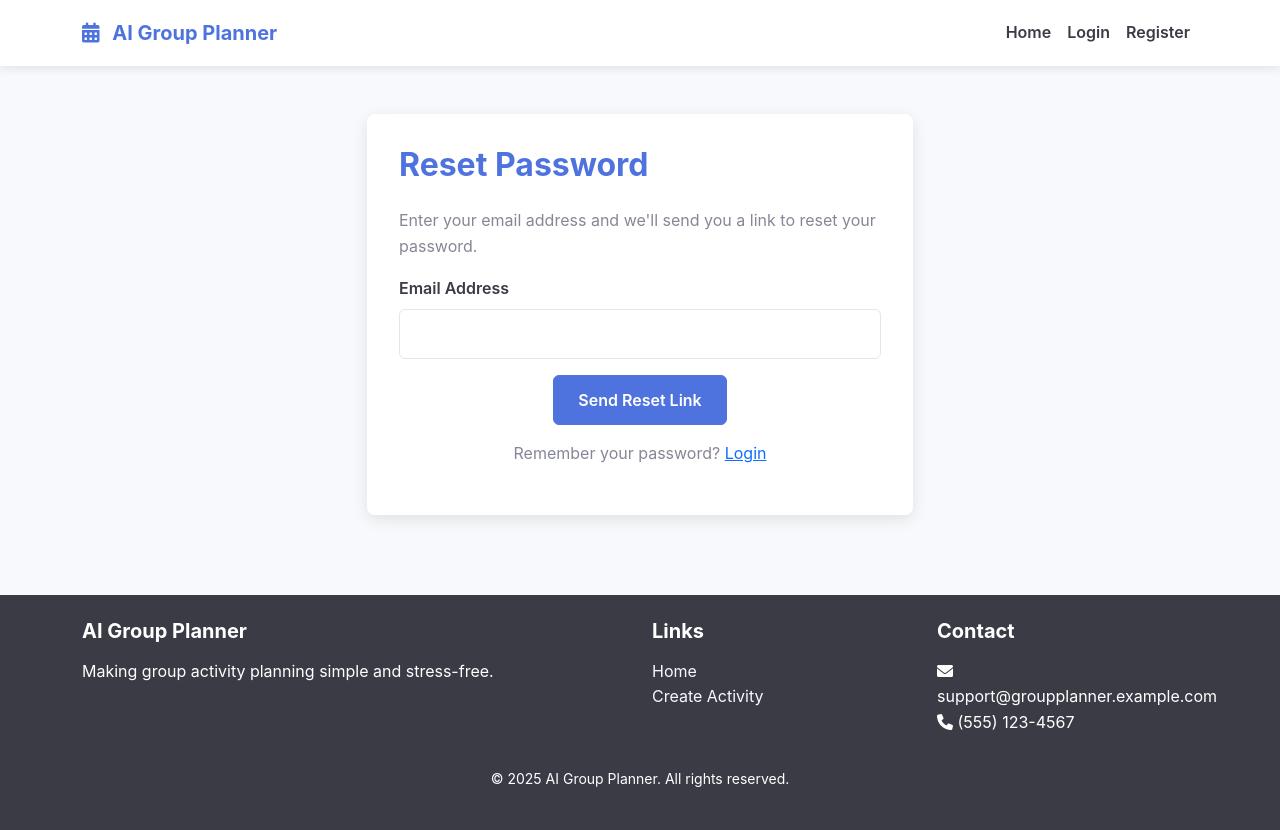
After one commit to Dommers-AI-Agents/AI-Agent-ActivityPlanner, a Flask app: page /reset_password_request in a window 1280 px wide. The commit adds this page. Run offline with Flask 3, Linux system fonts and the light colour scheme.

Commit message:
reset password

```diff
--- a/app/templates/auth/login.html
+++ b/app/templates/auth/login.html
@@ -27,6 +27,7 @@
                 </form>
                 <div class="text-center mt-3">
                     <p>Don't have an account? <a href="{{ url_for('auth.register') }}">Register</a></p>
+                    <p>Forgot your password? <a href="{{ url_for('auth.reset_password_request') }}">Reset it here</a></p>
                 </div>
             </div>
         </div>
--- /dev/null
+++ b/app/templates/auth/reset_password_request.html
@@ -0,0 +1,30 @@
+{% extends "base.html" %}
+
+{% block title %}Reset Password Request - AI Group Planner{% endblock %}
+
+{% block content %}
+<div class="container mt-5">
+    <div class="row justify-content-center">
+        <div class="col-lg-6">
+            <div class="form-card">
+                <h2>Reset Password</h2>
+                <p>Enter your email address and we'll send you a link to reset your password.</p>
+
+                <form method="POST" action="{{ url_for('auth.reset_password_request') }}">
+                    <div class="mb-3">
+                        <label for="email" class="form-label">Email Address</label>
+                        <input type="email" class="form-control" id="email" name="email" required>
+                    </div>
+                    <div class="mb-3 text-center">
+                        <button type="submit" class="btn btn-primary">Send Reset Link</button>
+                    </div>
+                </form>
+
+                <div class="text-center mt-3">
+                    <p>Remember your password? <a href="{{ url_for('auth.login') }}">Login</a></p>
+                </div>
+            </div>
+        </div>
+    </div>
+</div>
+{% endblock %}
--- a/app/views/auth.py
+++ b/app/views/auth.py
@@ -3,6 +3,7 @@ from flask_login import login_user, logout_user, login_required, current_user
 #from werkzeug.urls import url_parse as werkzeug_url_parse
 from app import db
 from app.models.database import User
+from app.services.email_service import email_service
 
 auth_bp = Blueprint('auth', __name__)
 
@@ -71,3 +72,49 @@ def register():
 @login_required
 def profile():
     return render_template('auth/profile.html')
+
+@auth_bp.route('/reset_password_request', methods=['GET', 'POST'])
+def reset_password_request():
+    if current_user.is_authenticated:
+        return redirect(url_for('main.index'))
+
+    if request.method == 'POST':
+        email = request.form.get('email')
+        user = User.query.filter_by(email=email).first()
+
+        if user:
+            token = user.get_reset_token()
+            email_service.send_password_reset_email(user, token)
+            flash('Check your email for instructions to reset your password', 'info')
+        else:
+            flash('Email not found. Please check your email or register for an account.', 'error')
+            return redirect(url_for('auth.register'))
+
+        return redirect(url_for('auth.login'))
+
+    return render_template('auth/reset_password_request.html')
+
+@auth_bp.route('/reset_password/<token>', methods=['GET', 'POST'])
+def reset_password(token):
+    if current_user.is_authenticated:
+        return redirect(url_for('main.index'))
+
+    user = User.verify_reset_token(token)
+    if not user:
+        flash('Invalid or expired reset token. Please try again.', 'error')
+        return redirect(url_for('auth.reset_password_request'))
+
+    if request.method == 'POST':
+        password = request.form.get('password')
+        password2 = request.form.get('password2')
+
+        if password != password2:
+            flash('Passwords do not match. Please try again.', 'error')
+            return render_template('auth/reset_password.html', token=token)
+
+        user.set_password(password)
+        db.session.commit()
+        flash('Your password has been reset. You can now log in with your new password.', 'success')
+        return redirect(url_for('auth.login'))
+
+    return render_template('auth/reset_password.html', token=token)
--- a/requirements.txt
+++ b/requirements.txt
@@ -21,6 +21,7 @@ pydantic==2.1.1
 # Security
 bcrypt==4.0.1
 cryptography==41.0.3
+pyjwt==2.8.0
 
 # Utilities
 requests==2.31.0
```
Also changed, not shown: app/models/database.py (+44 -1 lines), app/services/email_service.py (+46 -0 lines), app/templates/auth/reset_password.html (added, +30 -0 lines), app/templates/emails/password_reset.html (added, +20 -0 lines), 1 other file.
